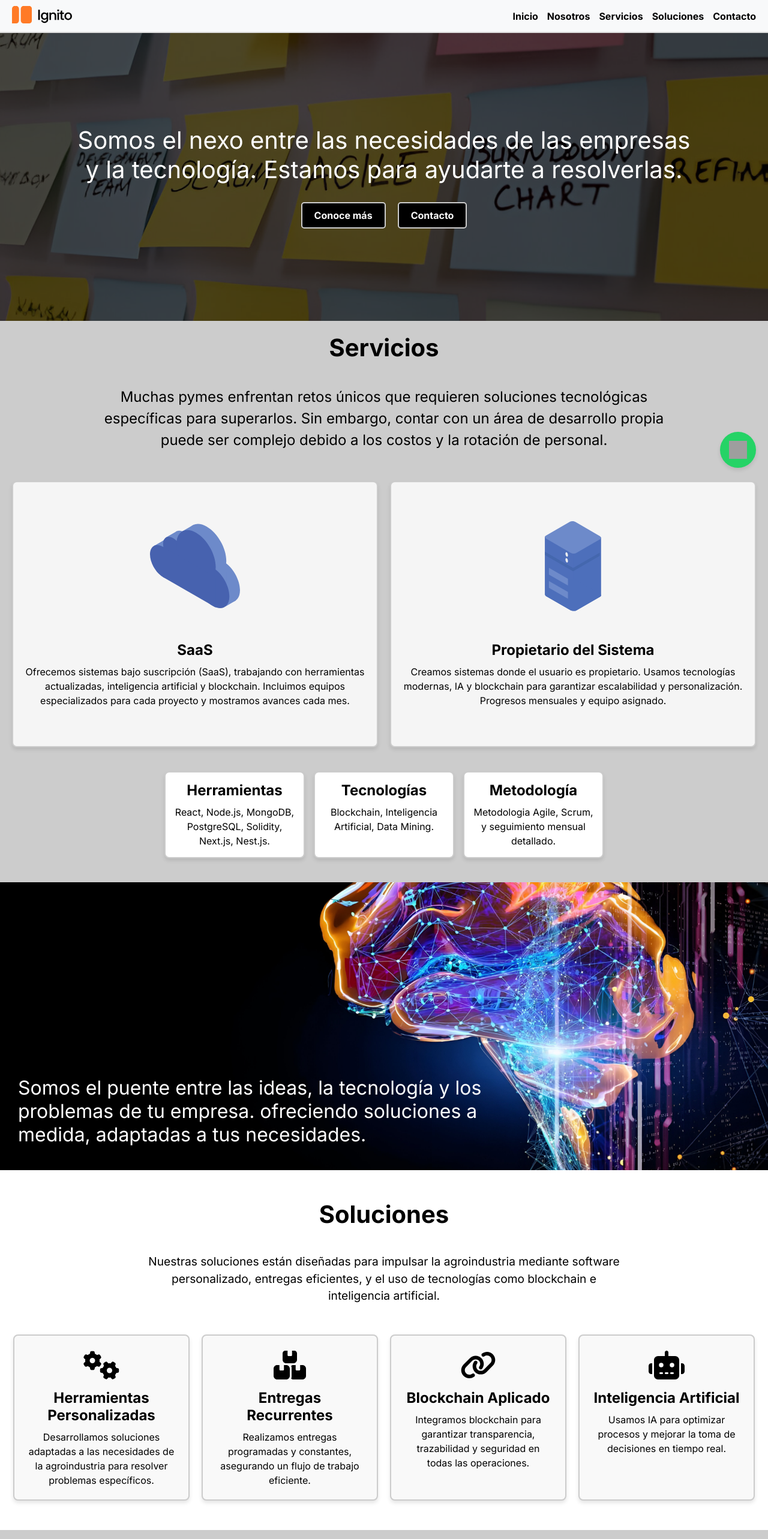
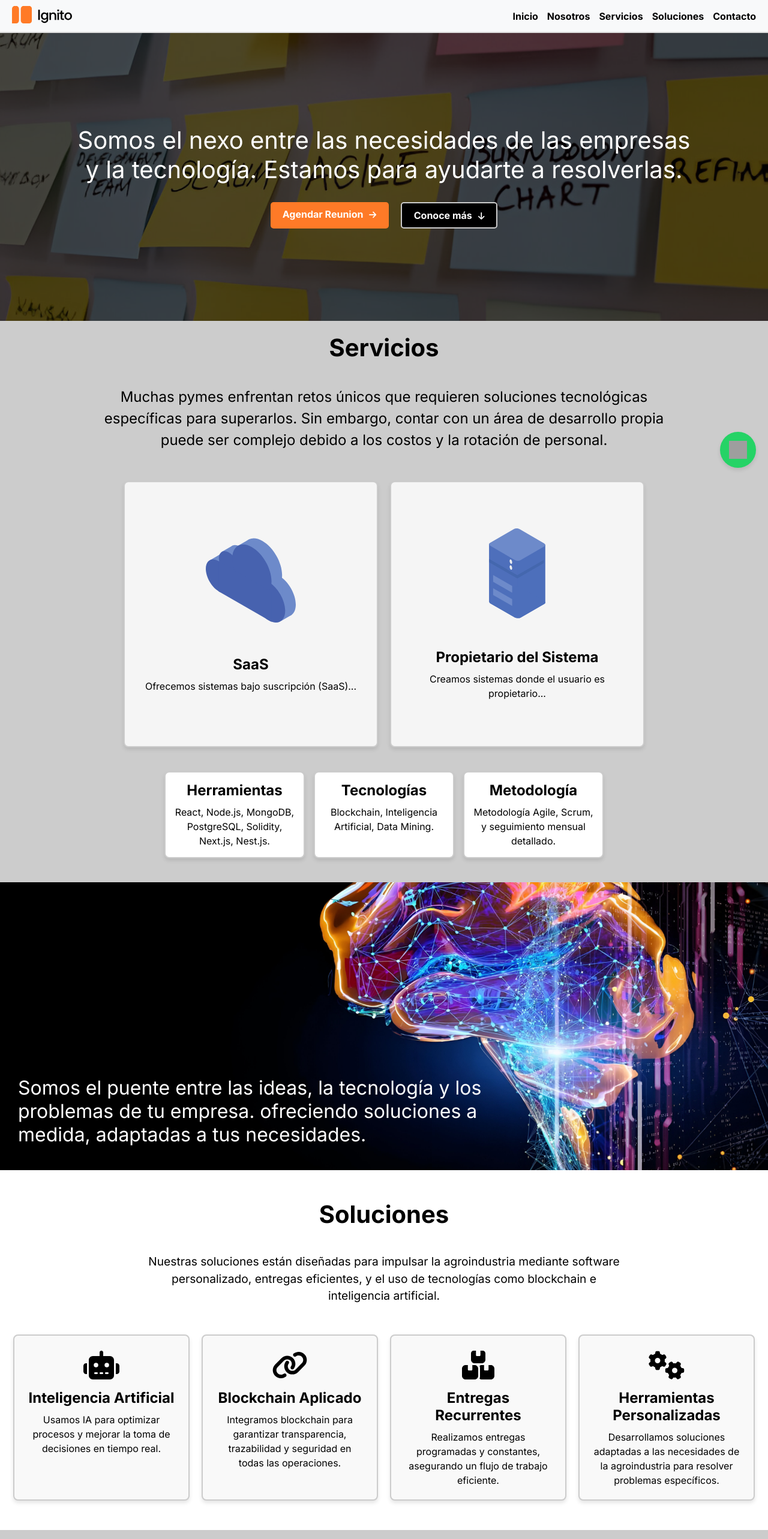
Before and after one commit to Salocin0/landing-page-ignito, a React (Vite) app: page / in a window 1280 px wide. Shown: the top 2566 px of the page at 60% size. Built offline with nearby package versions, Linux system fonts and the light colour scheme; grey boxes are pictures that could not be loaded.

Commit message:
agendar reunion

```diff
--- a/package.json
+++ b/package.json
@@ -15,8 +15,11 @@
     "@fortawesome/free-brands-svg-icons": "^6.7.1",
     "@fortawesome/free-solid-svg-icons": "^6.7.1",
     "@fortawesome/react-fontawesome": "^0.2.2",
+    "@react-oauth/google": "^0.12.1",
     "dotenv": "^16.4.7",
+    "gapi-script": "^1.2.0",
     "react": "^18.3.1",
+    "react-datepicker": "^7.5.0",
     "react-dom": "^18.3.1",
     "react-router-dom": "^7.0.1",
     "react-toastify": "^10.0.6"
--- a/src/App.jsx
+++ b/src/App.jsx
@@ -6,6 +6,7 @@ import Footer from "./Components/Footer";
 import TrabajaConNosotros from "./Pages/trabajaConNosotros/TrabajaConNosotros";
 import { ToastContainer } from 'react-toastify';
   import 'react-toastify/dist/ReactToastify.css';
+  import ReservarReunion from "./Pages/reuniones/AgendarReunion";
 function App() {
   return (
     <BrowserRouter>
@@ -13,6 +14,7 @@ function App() {
       <Routes>
         <Route path="/" element={<LandingPage />} />
         <Route path="/trabajaConNosotros" element={<TrabajaConNosotros />} />
+        <Route path="/agendarReunion" element={<ReservarReunion />} />
       </Routes>
       <Footer />
       <ToastContainer />
--- a/src/Pages/landingpage/FloatingBottom.jsx
+++ b/src/Pages/landingpage/FloatingBottomWhatsapp.jsx
@@ -1,4 +1,4 @@
-const FloatingBottom = () => {
+const FloatingBottomWhatsapp = () => {
   const whatsappUrl = import.meta.env.VITE_LINK_WHATSAPP;
 
   const handleWhatsAppClick = () => {
@@ -35,4 +35,4 @@ const FloatingBottom = () => {
   );
 };
 
-export default FloatingBottom;
+export default FloatingBottomWhatsapp;
--- a/src/Pages/landingpage/HomeWithCarrousel.jsx
+++ b/src/Pages/landingpage/HomeWithCarrousel.jsx
@@ -3,6 +3,9 @@ import carrusel1 from "./../../assets/carrusel1.jpeg";
 import carrusel2 from "./../../assets/carrusel2.jpeg";
 import carrusel3 from "./../../assets/carrusel3.jpeg";
 import carrusel4 from "./../../assets/carrusel4.jpeg";
+import { FontAwesomeIcon } from "@fortawesome/react-fontawesome";
+import { faArrowRight,faArrowDown } from "@fortawesome/free-solid-svg-icons";
+import { Link } from "react-router-dom";
 
 const HomeWithCarrousel = () => {
   const [currentIndex, setCurrentIndex] = useState(0);
@@ -34,14 +37,15 @@ const HomeWithCarrousel = () => {
       <div style={styles.overlay}>
         <div style={styles.textContainer}>
           <p style={styles.paragraph}>
-            Somos el nexo entre las necesidades de las empresas y la tecnología. Estamos para ayudarte a resolverlas.
+            Somos el nexo entre las necesidades de las empresas y la tecnología.
+            Estamos para ayudarte a resolverlas.
           </p>
           <div style={styles.buttonContainer}>
-            <a href="#nosotros" style={styles.button}>
-              Conoce más
-            </a>
-            <a href="#contacto" style={styles.button}>
-              Contacto
+            <Link to={"/agendarReunion"} style={styles.buttonAlternativo}>
+              Agendar Reunion<FontAwesomeIcon icon={faArrowRight} style={styles.icon}/>
+            </Link>
+            <a href="#servicios" style={styles.button}>
+              Conoce más<FontAwesomeIcon icon={faArrowDown} style={styles.icon}/>
             </a>
           </div>
         </div>
@@ -107,6 +111,22 @@ const styles = {
     fontWeight: "bold",
     transition: "background-color 0.3s ease",
   },
+  buttonAlternativo: {
+    textDecoration: "none",
+    //border: "2px solid #ccc",
+    color: "#fff",
+    backgroundColor: "#FE7A27",
+    padding: "10px 20px",
+    borderRadius: "5px",
+    fontWeight: "bold",
+    transition: "background-color 0.3s ease",
+  },
+  icon: {
+    marginLeft: "10px",
+    display: "inline-block",
+    fontSize: "14px",
+    fontWeight: "bold",
+  }
 };
 
 export default HomeWithCarrousel;
--- a/src/Pages/landingpage/LandingPage.jsx
+++ b/src/Pages/landingpage/LandingPage.jsx
@@ -1,17 +1,15 @@
-import Home from "./Home";
 import Nosotros from "./Nosotros";
 import Servicios from "./Servicios";
 import Soluciones from "./Soluciones";
 import Contacto from "./Contacto";
-import FloatingBottom from "./FloatingBottom";
-import Carrousel from "./Carrousel";
+import FloatingBottomWhatsapp from "./FloatingBottomWhatsapp";
 import HomeWithCarrousel from "./HomeWithCarrousel";
 
 const LandingPage = () => {
   return (
     <div>
       <HomeWithCarrousel />
-      <FloatingBottom />
+      <FloatingBottomWhatsapp />
       <Servicios />
       <Nosotros />
 
--- a/src/Pages/landingpage/Servicios.jsx
+++ b/src/Pages/landingpage/Servicios.jsx
@@ -1,5 +1,5 @@
-import saas from "./../../assets/cloud-svgrepo-com.svg"
-import server from "./../../assets/server-svgrepo-com.svg"
+import saas from "./../../assets/cloud-svgrepo-com.svg";
+import server from "./../../assets/server-svgrepo-com.svg";
 
 const Servicios = () => {
   const styles = {
@@ -31,8 +31,7 @@ const Servicios = () => {
       flexDirection: "column",
       alignItems: "center",
       justifyContent: "center",
-      width: "90%",
-      maxWidth: "600px",
+      width: "100%",
       padding: "20px",
       border: "2px solid #ccc",
       borderRadius: "8px",
@@ -40,12 +39,13 @@ const Servicios = () => {
       backgroundColor: "#f5f5f5",
       textAlign: "center",
       height: "400px",
-      transition: "box-shadow 0.5s ease, transform 0.5s ease",
+      transition: "box-shadow 0.3s ease, transform 0.3s ease, border-color 0.3s ease",
       cursor: "pointer",
     },
     largeCardHover: {
       boxShadow: "0px 8px 12px rgba(0,0,0,0.2)",
       transform: "translateY(-5px)",
+      borderColor: "#FE7A27",
     },
     smallCardsContainer: {
       display: "flex",
@@ -63,17 +63,22 @@ const Servicios = () => {
       boxShadow: "0px 4px 6px rgba(0,0,0,0.1)",
       backgroundColor: "#ffffff",
       textAlign: "center",
-      transition: "box-shadow 0.5s ease, transform 0.5s ease",
+      transition: "box-shadow 0.3s ease, transform 0.3s ease, border-color 0.3s ease",
       cursor: "pointer",
     },
     smallCardHover: {
       boxShadow: "0px 8px 12px rgba(0,0,0,0.2)",
       transform: "translateY(-5px)",
+      borderColor: "#FE7A27",
     },
     title: {
       margin: "0 0 10px",
       fontSize: "1.5em",
       fontWeight: "bold",
+      transition: "color 0.3s ease",
+    },
+    titleHover: {
+      color: "#FE7A27",
     },
     description: {
       margin: "0",
@@ -85,55 +90,42 @@ const Servicios = () => {
       justifyContent: "center",
       gap: "20px",
       flexDirection: "row",
+      width: "70%",
     },
   };
 
   return (
     <div id="servicios" style={styles.container}>
       <h1 style={styles.header}>Servicios</h1>
-      <p style={styles.subtext}>Muchas pymes enfrentan retos únicos que requieren soluciones tecnológicas específicas para superarlos. Sin embargo, contar con un área de desarrollo propia puede ser complejo debido a los costos y la rotación de personal.</p>
+      <p style={styles.subtext}>
+        Muchas pymes enfrentan retos únicos que requieren soluciones tecnológicas específicas para superarlos. Sin
+        embargo, contar con un área de desarrollo propia puede ser complejo debido a los costos y la rotación de
+        personal.
+      </p>
       <div style={styles.largeCardsContainer}>
+        {[{ img: saas, title: "SaaS", description: "Ofrecemos sistemas bajo suscripción (SaaS)...", }, { img: server, title: "Propietario del Sistema", description: "Creamos sistemas donde el usuario es propietario...", },].map((card, index) => (
           <div
+            key={index}
             style={styles.largeCard}
             onMouseEnter={(e) => {
               e.currentTarget.style.boxShadow = styles.largeCardHover.boxShadow;
+              e.currentTarget.style.borderColor = styles.largeCardHover.borderColor;
+              e.currentTarget.querySelector("h2").style.color = styles.titleHover.color;
               e.currentTarget.style.transform = styles.largeCardHover.transform;
             }}
             onMouseLeave={(e) => {
               e.currentTarget.style.boxShadow = styles.largeCard.boxShadow;
+              e.currentTarget.style.borderColor = "#ccc";
+              e.currentTarget.querySelector("h2").style.color = "#000";
               e.currentTarget.style.transform = "none";
             }}
           >
-          <img src={saas} alt="" height={"150px"} style={{ marginBottom: "50px" }} />
-          <h2 style={styles.title}>SaaS</h2>
-          <p style={styles.description}>
-            Ofrecemos sistemas bajo suscripción (SaaS), trabajando con herramientas
-            actualizadas, inteligencia artificial y blockchain. Incluimos equipos
-            especializados para cada proyecto y mostramos avances cada mes.
-          </p>
+            <img src={card.img} alt="" height={"150px"} style={{ marginBottom: "50px" }} />
+            <h2 style={styles.title}>{card.title}</h2>
+            <p style={styles.description}>{card.description}</p>
           </div>
-
-        <div
-          style={styles.largeCard}
-          onMouseEnter={(e) => {
-            e.currentTarget.style.boxShadow = styles.largeCardHover.boxShadow;
-            e.currentTarget.style.transform = styles.largeCardHover.transform;
-          }}
-          onMouseLeave={(e) => {
-            e.currentTarget.style.boxShadow = styles.largeCard.boxShadow;
-            e.currentTarget.style.transform = "none";
-          }}
-        >
-          <img src={server} alt="" height={"150px"} style={{ marginBottom: "50px" }} />
-          <h2 style={styles.title}>Propietario del Sistema</h2>
-          <p style={styles.description}>
-            Creamos sistemas donde el usuario es propietario. Usamos tecnologías
-            modernas, IA y blockchain para garantizar escalabilidad y
-            personalización. Progresos mensuales y equipo asignado.
-          </p>
+        ))}
       </div>
-      </div>
-
       <div style={styles.smallCardsContainer}>
         {["Herramientas", "Tecnologías", "Metodología"].map((title, index) => (
           <div
@@ -141,10 +133,14 @@ const Servicios = () => {
             style={styles.smallCard}
             onMouseEnter={(e) => {
               e.currentTarget.style.boxShadow = styles.smallCardHover.boxShadow;
+              e.currentTarget.style.borderColor = styles.smallCardHover.borderColor;
+              e.currentTarget.querySelector("h3").style.color = styles.titleHover.color;
               e.currentTarget.style.transform = styles.smallCardHover.transform;
             }}
             onMouseLeave={(e) => {
               e.currentTarget.style.boxShadow = styles.smallCard.boxShadow;
+              e.currentTarget.style.borderColor = "#ccc";
+              e.currentTarget.querySelector("h3").style.color = "#000";
               e.currentTarget.style.transform = "none";
             }}
           >
@@ -154,9 +150,7 @@ const Servicios = () => {
                 ? "React, Node.js, MongoDB, PostgreSQL, Solidity, Next.js, Nest.js."
                 : title === "Tecnologías"
                 ? "Blockchain, Inteligencia Artificial, Data Mining."
-                : title === "Metodología"
-                ? "Metodologia Agile, Scrum, y seguimiento mensual detallado."
-                : "Presentaciones mensuales con pruebas funcionales."}
+                : "Metodología Agile, Scrum, y seguimiento mensual detallado."}
             </p>
           </div>
         ))}
--- a/src/Pages/landingpage/Soluciones.jsx
+++ b/src/Pages/landingpage/Soluciones.jsx
@@ -1,93 +1,100 @@
 import { FontAwesomeIcon } from "@fortawesome/react-fontawesome";
-import { faGears, faBoxesStacked, faLink, faRobot } from "@fortawesome/free-solid-svg-icons";
+import {
+  faGears,
+  faBoxesStacked,
+  faLink,
+  faRobot,
+} from "@fortawesome/free-solid-svg-icons";
 
-const Soluciones = () => {
 const styles = {
     container: {
-            padding: '20px',
-            gap: '20px',
-            textAlign: 'center',
-            height: '70vh',
-            display: 'flex',
-            flexDirection: 'column',
-            alignItems: 'center',
-            justifyContent: 'center',
+      padding: "20px",
+      gap: "20px",
+      textAlign: "center",
+      height: "70vh",
+      display: "flex",
+      flexDirection: "column",
+      alignItems: "center",
+      justifyContent: "center",
     },
     header: {
-            fontSize: '2.5em',
-            fontWeight: 'bold',
-            marginBottom: '20px',
+      fontSize: "2.5em",
+      fontWeight: "bold",
+      marginBottom: "20px",
     },
     description: {
-            fontSize: '1.2em',
-            lineHeight: '1.5',
-            maxWidth: '800px',
-            marginBottom: '30px',
+      fontSize: "1.2em",
+      lineHeight: "1.5",
+      maxWidth: "800px",
+      marginBottom: "30px",
     },
     cardContainer: {
-            display: 'flex',
-            flexWrap: 'wrap',
-            justifyContent: 'center',
-            gap: '20px',
+      display: "flex",
+      flexWrap: "wrap",
+      justifyContent: "center",
+      gap: "20px",
     },
     card: {
-            width: '250px',
-            padding: '20px',
-            border: '2px solid #ccc',
-            borderRadius: '8px',
-            boxShadow: '0px 4px 6px rgba(0,0,0,0.1)',
-            backgroundColor: '#f9f9f9',
-            textAlign: 'center',
-            transition: 'box-shadow 0.5s ease, transform 0.5s ease, color 0.5s ease',
-            cursor: 'pointer',
+      width: "250px",
+      padding: "20px",
+      border: "2px solid #ccc",
+      borderRadius: "8px",
+      boxShadow: "0px 4px 6px rgba(0,0,0,0.1)",
+      backgroundColor: "#f9f9f9",
+      textAlign: "center",
+      transition: "box-shadow 0.3s ease, transform 0.3s ease, border 0.3s ease",
+      cursor: "pointer",
     },
     cardHover: {
-            boxShadow: '0px 8px 15px rgba(0,0,0,0.2)',
-            transform: 'translateY(-5px)',
+      boxShadow: "0px 8px 15px rgba(0,0,0,0.2)",
+      transform: "translateY(-5px)",
+      border: "2px solid #FF7A26",
+      transition: "border 0.3s ease",
     },
     title: {
-            fontSize: '1.5em',
-            margin: '10px 0',
-            fontWeight: 'bold',
-            color: '#000',
-            transition: 'color 0.8s ease',
+      fontSize: "1.5em",
+      margin: "10px 0",
+      fontWeight: "bold",
+      color: "#000",
+      transition: "color 0.3s ease",
     },
     icon: {
-            fontSize: '3em',
-            color: '#000',
-            marginBottom: '10px',
-            transition: 'color 0.8s ease',
+      fontSize: "3em",
+      color: "#000",
+      marginBottom: "10px",
+      transition: "color 0.3s ease",
     },
     descriptionCard: {
-            fontSize: '1em',
-            lineHeight: '1.5',
+      fontSize: "1em",
+      lineHeight: "1.5",
     },
   };
 
+  const Soluciones = () => {
     const solutions = [
       {
-            title: 'Herramientas Personalizadas',
+        title: "Inteligencia Artificial",
         description:
-                'Desarrollamos soluciones adaptadas a las necesidades de la agroindustria para resolver problemas específicos.',
-            icon: faGears,
+          "Usamos IA para optimizar procesos y mejorar la toma de decisiones en tiempo real.",
+        icon: faRobot,
       },
       {
-            title: 'Entregas Recurrentes',
+        title: "Blockchain Aplicado",
         description:
-                'Realizamos entregas programadas y constantes, asegurando un flujo de trabajo eficiente.',
+          "Integramos blockchain para garantizar transparencia, trazabilidad y seguridad en todas las operaciones.",
+        icon: faLink,
+      },
+      {
+        title: "Entregas Recurrentes",
+        description:
+          "Realizamos entregas programadas y constantes, asegurando un flujo de trabajo eficiente.",
         icon: faBoxesStacked,
       },
       {
-            title: 'Blockchain Aplicado',
+        title: "Herramientas Personalizadas",
         description:
-                'Integramos blockchain para garantizar transparencia, trazabilidad y seguridad en todas las operaciones.',
-            icon: faLink,
-        },
-        {
-            title: 'Inteligencia Artificial',
-            description:
-                'Usamos IA para optimizar procesos y mejorar la toma de decisiones en tiempo real.',
-            icon: faRobot,
+          "Desarrollamos soluciones adaptadas a las necesidades de la agroindustria para resolver problemas específicos.",
+        icon: faGears,
       },
     ];
 
@@ -95,8 +102,9 @@ const Soluciones = () => {
       <div id="soluciones" style={styles.container}>
         <h1 style={styles.header}>Soluciones</h1>
         <p style={styles.description}>
-                Nuestras soluciones están diseñadas para impulsar la agroindustria mediante software personalizado,
-                entregas eficientes, y el uso de tecnologías como blockchain e inteligencia artificial.
+          Nuestras soluciones están diseñadas para impulsar la agroindustria
+          mediante software personalizado, entregas eficientes, y el uso de
+          tecnologías como blockchain e inteligencia artificial.
         </p>
         <div style={styles.cardContainer}>
           {solutions.map((solution, index) => (
@@ -106,20 +114,26 @@ const Soluciones = () => {
               onMouseEnter={(e) => {
                 e.currentTarget.style.boxShadow = styles.cardHover.boxShadow;
                 e.currentTarget.style.transform = styles.cardHover.transform;
-                            e.currentTarget.querySelector('.icon').style.color = '#FF7A26';
-                            e.currentTarget.querySelector('.title').style.color = '#FF7A26';
+                e.currentTarget.style.border = styles.cardHover.border;
+                e.currentTarget.querySelector(".icon").style.color = "#FF7A26";
+                e.currentTarget.querySelector(".title").style.color = "#FF7A26";
               }}
               onMouseLeave={(e) => {
                 e.currentTarget.style.boxShadow = styles.card.boxShadow;
-                            e.currentTarget.style.transform = 'none';
-                            e.currentTarget.querySelector('.icon').style.color = styles.icon.color;
-                            e.currentTarget.querySelector('.title').style.color = styles.title.color;
+                e.currentTarget.style.transform = "none";
+                e.currentTarget.style.border = styles.card.border;
+                e.currentTarget.querySelector(".icon").style.color =
+                  styles.icon.color;
+                e.currentTarget.querySelector(".title").style.color =
+                  styles.title.color;
               }}
             >
               <div className="icon" style={styles.icon}>
                 <FontAwesomeIcon icon={solution.icon} />
               </div>
-                        <h2 className="title" style={styles.title}>{solution.title}</h2>
+              <h2 className="title" style={styles.title}>
+                {solution.title}
+              </h2>
               <p style={styles.descriptionCard}>{solution.description}</p>
             </div>
           ))}
```
Also changed, not shown: src/Pages/landingpage/FloatingBottomReunion.jsx (added, +25 -0 lines), src/Pages/reuniones/AgendarReunion.jsx (added, +150 -0 lines), src/assets/server-svgrepo-com.svg, 1 other file (tests, documents, lock files or other folders). Lines whose indentation alone changed are shown as unchanged.
